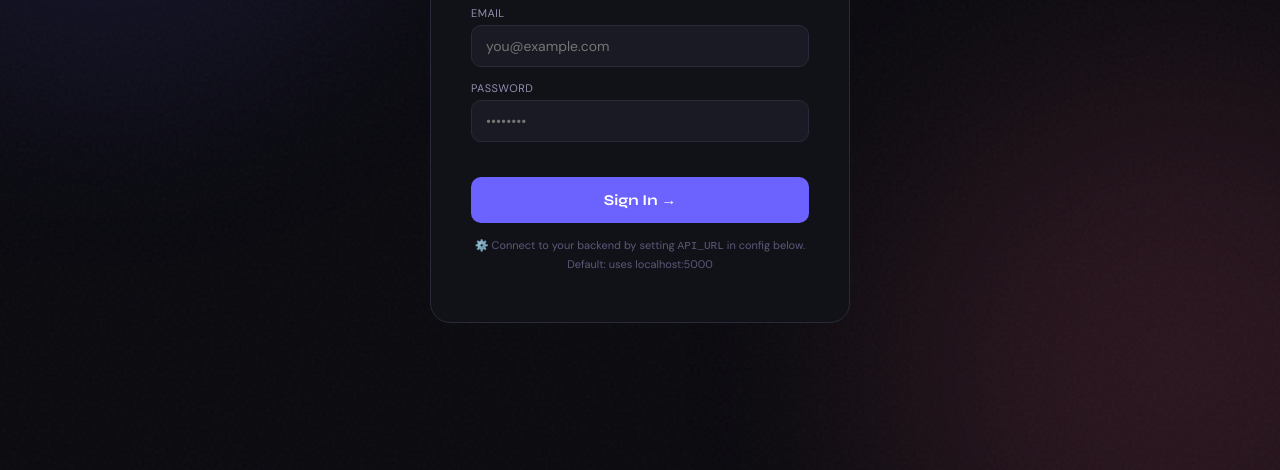
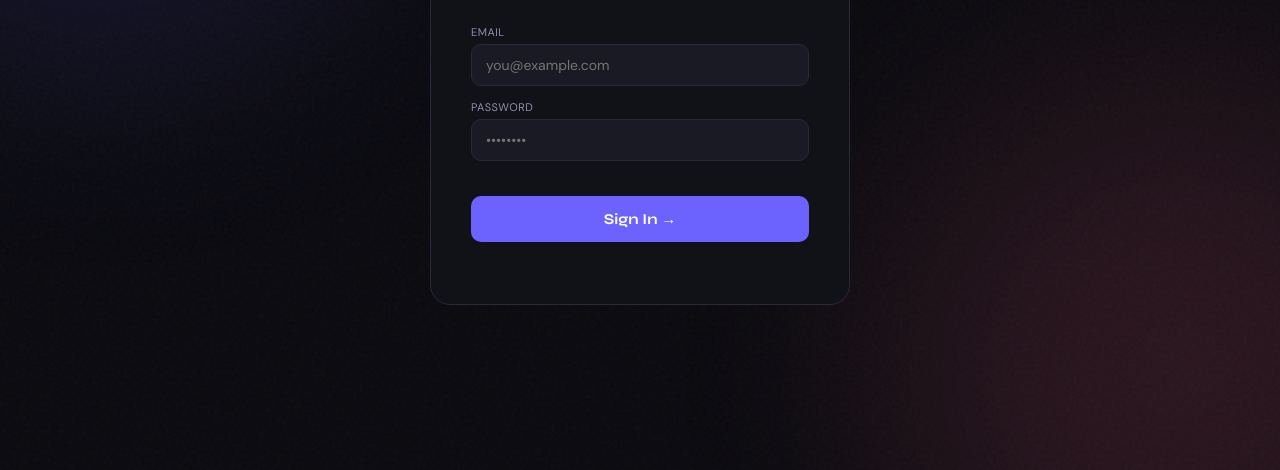
Before and after one commit to kunalcodes485/taskflow, a website: page index.html in a window 1280 px wide. Shown: the part 330-800 px from the top of the page. Drawn offline with Linux system fonts and the light colour scheme.

Commit message:
Update index.html

```diff
--- a/index.html
+++ b/index.html
@@ -172,8 +172,6 @@
       <div id="l-err" class="error-msg"></div><br>
       <button class="btn-primary" id="l-btn" onclick="doLogin()">Sign In →</button>
       <div class="api-note">
-        ⚙️ Connect to your backend by setting <code>API_URL</code> in config below.<br>
-        Default: uses localhost:5000
       </div>
     </div>
 
```
